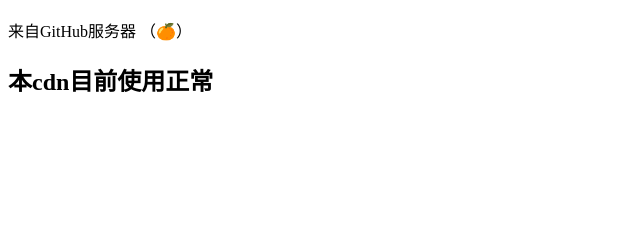
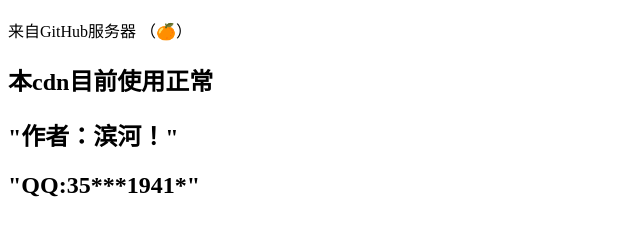
Before and after one commit to bingyue-cdn/bingyue-cdn.github.io, a plain HTML site: page index.html in a window 1280 px wide. Shown: the part 48-284 px from the top of the page, without its empty margins (0-640 px from the left). Drawn offline with Linux system fonts and the light colour scheme.

Commit message:
Update index.html

```diff
--- a/index.html
+++ b/index.html
@@ -3,3 +3,5 @@
 <p>来自GitHub服务器 （🍊）</p>
 
 <h2 id="本cdn目前使用正常">本cdn目前使用正常</h2>
+<h2>"作者：滨河！"</h2>
+<h2>"QQ:35***1941*"</h2>
```
